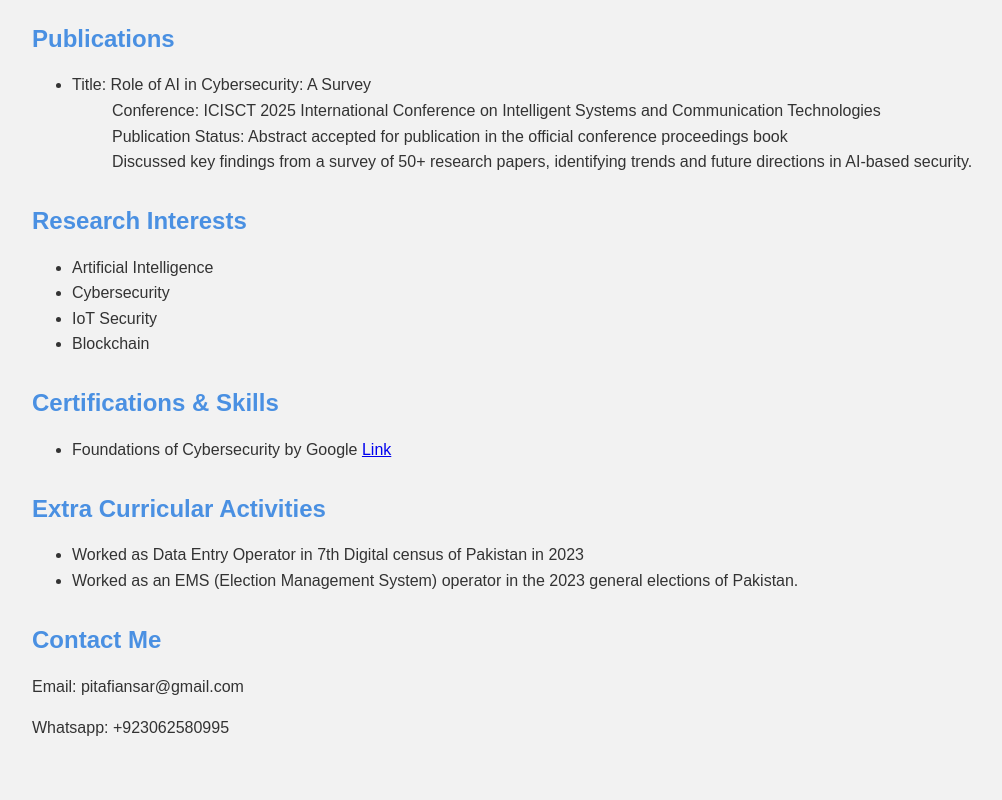
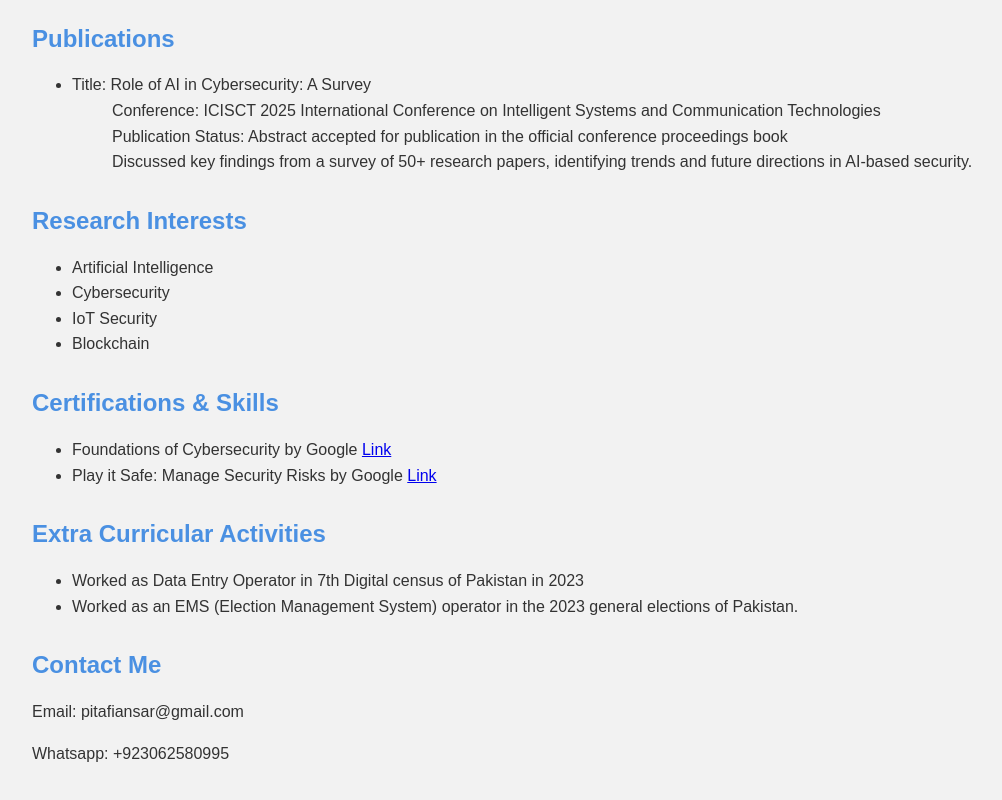
Before and after one commit to AnsarAhmed99/ansarahmed99.github.io, a plain HTML site: page index.html in a window 1280 px wide. Shown: the part 946-1746 px from the top of the page, without its empty margins (108-1110 px from the left). Drawn offline with Linux system fonts and the light colour scheme.

Commit message:
Update index.html

```diff
--- a/index.html
+++ b/index.html
@@ -97,6 +97,7 @@ I actively seek opportunities to apply my knowledge in real-world environments w
       <h2>Certifications & Skills</h2>
       <ul>
         <li>Foundations of Cybersecurity by Google  <a href="https://coursera.org/verify/HQS3M66J95YZ">Link</a> </li>
+        <li>Play it Safe: Manage Security Risks by Google <a href="https://coursera.org/verify/OR6HMA660MXO">Link</a></li>
       </ul>
     </section>
     <section id="activities">
```
